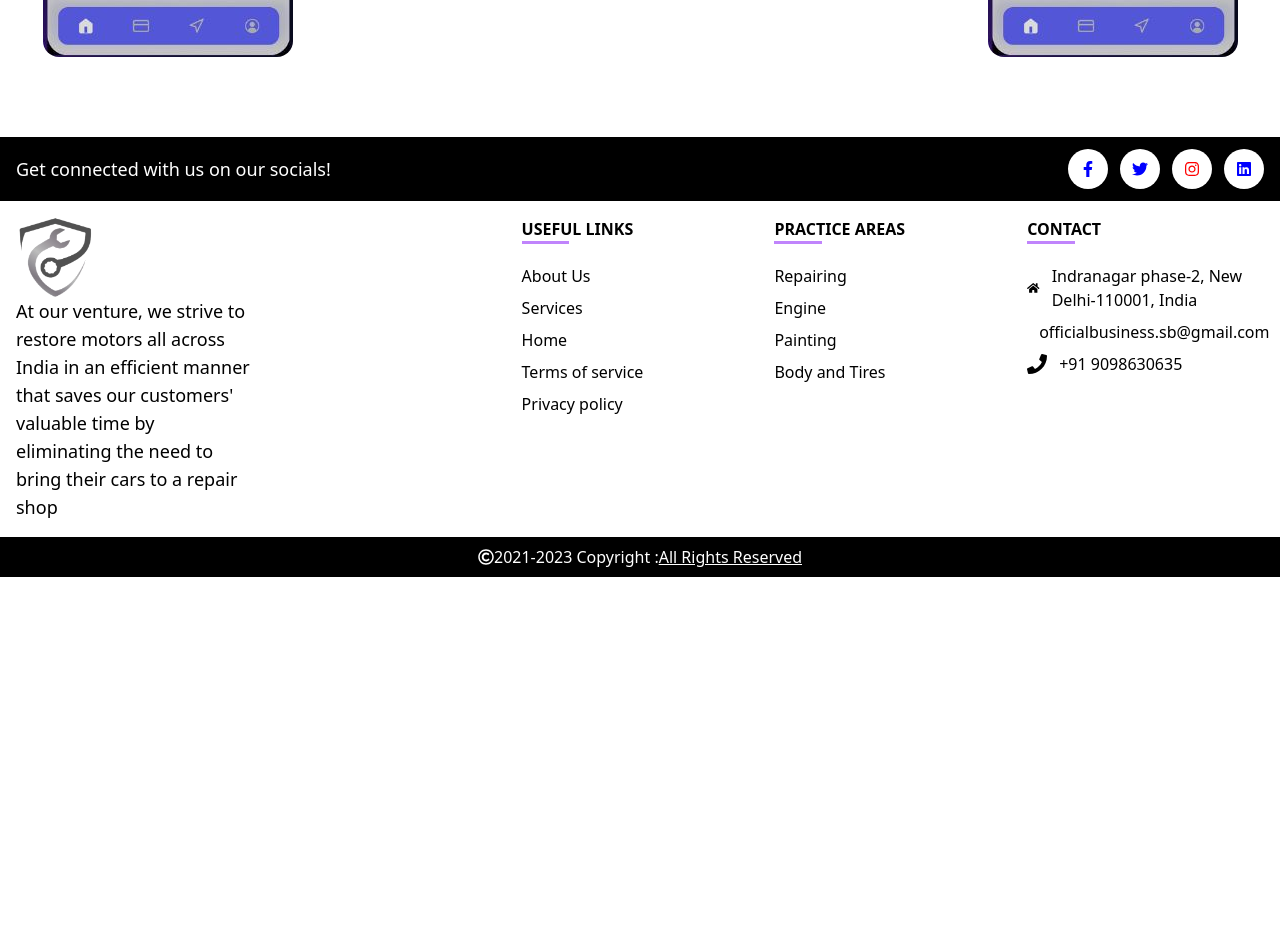
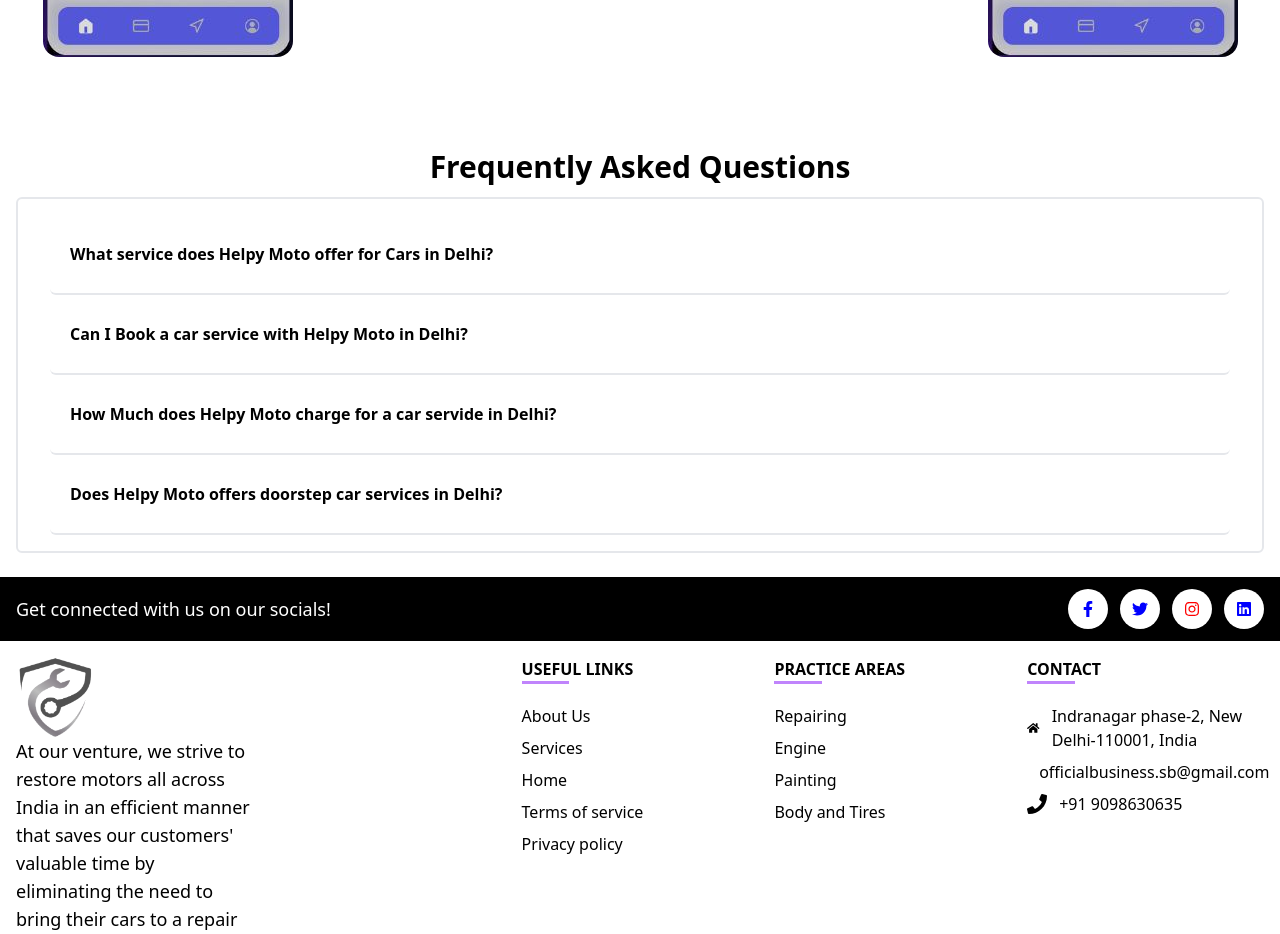
Before and after one commit to HelpyMoto/HelpyMotoWebsite, a React (Create React App) app: page / in a window 1280 px wide. Shown: the part 3600-4534 px from the top of the page. Before the commit the page ends 4177 px from the top, so only its background shows below. Built offline with nearby package versions, Linux system fonts and the light colour scheme.

Commit message:
Update App.js

```diff
--- a/src/App.js
+++ b/src/App.js
@@ -1,6 +1,7 @@
 import Box from './components/Box';
 import Clients from './components/Clients';
 import DownloadApp from './components/DownloadApp';
+import Faq from './components/Faq';
 import Footer from './components/Footer';
 import Form from './components/Form';
 import NavbarUpdate from './components/NavbarUpdate';
@@ -8,7 +9,9 @@
 import WhyService from './components/WhyService';
 import Works from './components/Works';
 
+
 function App() {
+
   return (
     <div>
       <NavbarUpdate />
@@ -20,6 +23,7 @@
       <Clients/>
       <WhyService/>
       <DownloadApp/>
+      <Faq/>
       <Footer/>
     </div>
   );
```
